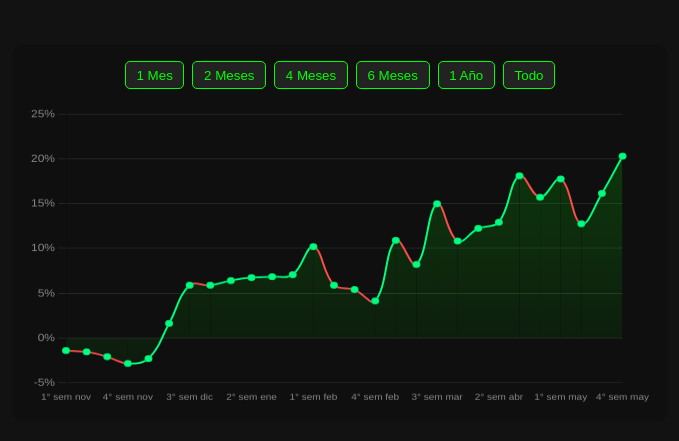
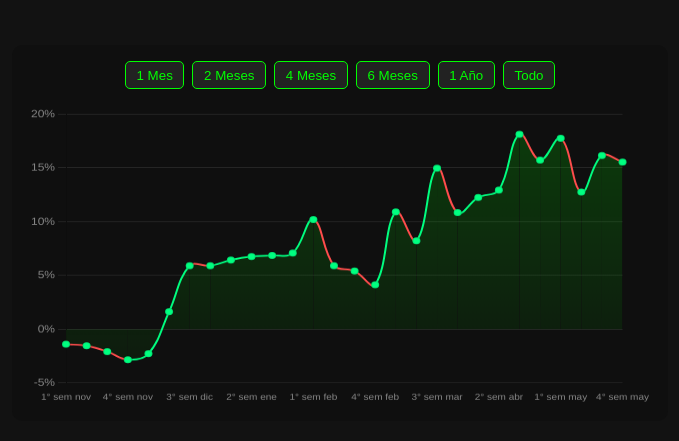
Before and after one commit to elmartuki/inflacion, a plain HTML site: page index.html in a window 1280 px wide. Shown: the part 77-518 px from the top of the page, without its empty margins (300-979 px from the left). Drawn offline with nearby package versions, Linux system fonts and the light colour scheme; no server answers.

Commit message:
Add files via upload

```diff
--- a/index.html
+++ b/index.html
@@ -986,7 +986,7 @@
       const datosBase = [
         -1.4, -0.15, -0.55, -0.77, 0.57, 4, 4.21, -0.01, 0.5, 0.3, 0.1, 0.2,
         2.92, -3.89, -0.47, -1.2, 6.5, -2.43, 6.24, -3.6, 1.28, 0.62, 4.57,
-        -2.02, 1.76, -4.25, 3.01, 3.58,
+        -2.02, 1.76, -4.25, 3.01, -0.52,
       ];
 
       const semanasBase = [
```
